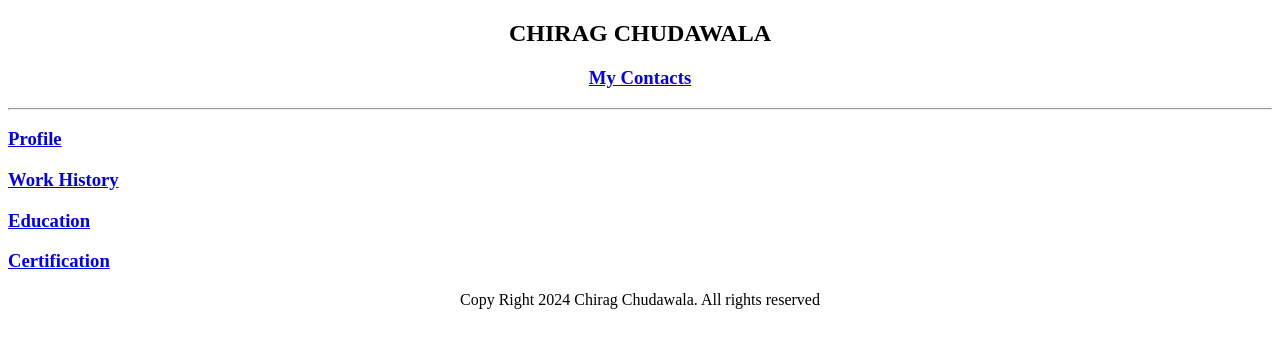
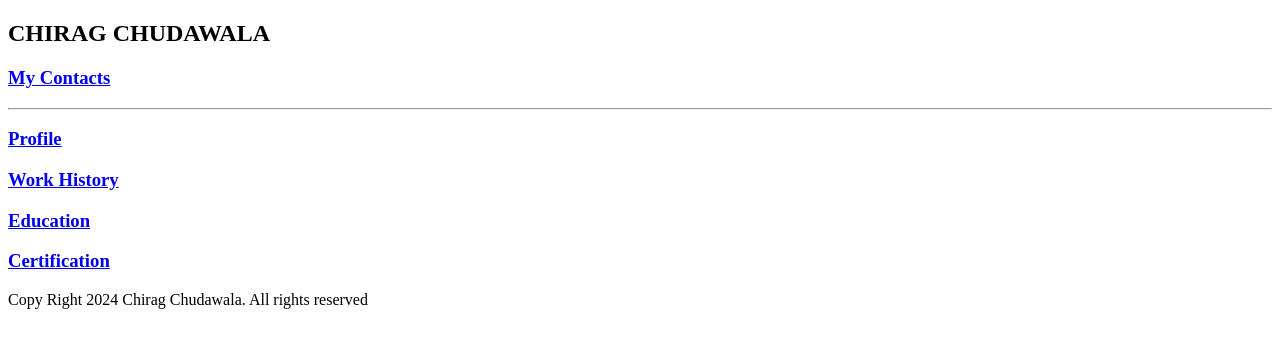
Before and after one commit to chiragchudawala/My-Resume, a plain HTML site: page index.html in a window 1280 px wide. Drawn offline with Linux system fonts and the light colour scheme.

Commit message:
Add files via upload

```diff
--- a/index.html
+++ b/index.html
@@ -6,16 +6,16 @@
     <title>Chirag Chudawala</title>
 </head>
 <body>
-    <center><h2>CHIRAG CHUDAWALA</h2>
-            <h3><a href="./Contact.html">My Contacts</a></h3>
-    </center>
+    <h2>CHIRAG CHUDAWALA</h2>
+    <h3><a href="./Contact.html">My Contacts</a></h3>
+
     <hr>
     <h3><a href="./Profile.html">Profile</a></h3>
     <h3><a href="./WorkHistory.html">Work History</a></h3>
     <h3><a href="./Education.html">Education</a></h3>
     <h3><a href="./Certification.html">Certification</a></h3>
 
-    <center><footer>Copy Right 2024 Chirag Chudawala. All rights reserved</footer></center>
+    <footer>Copy Right 2024 Chirag Chudawala. All rights reserved</footer>
 
 </body>
 </html>
```
